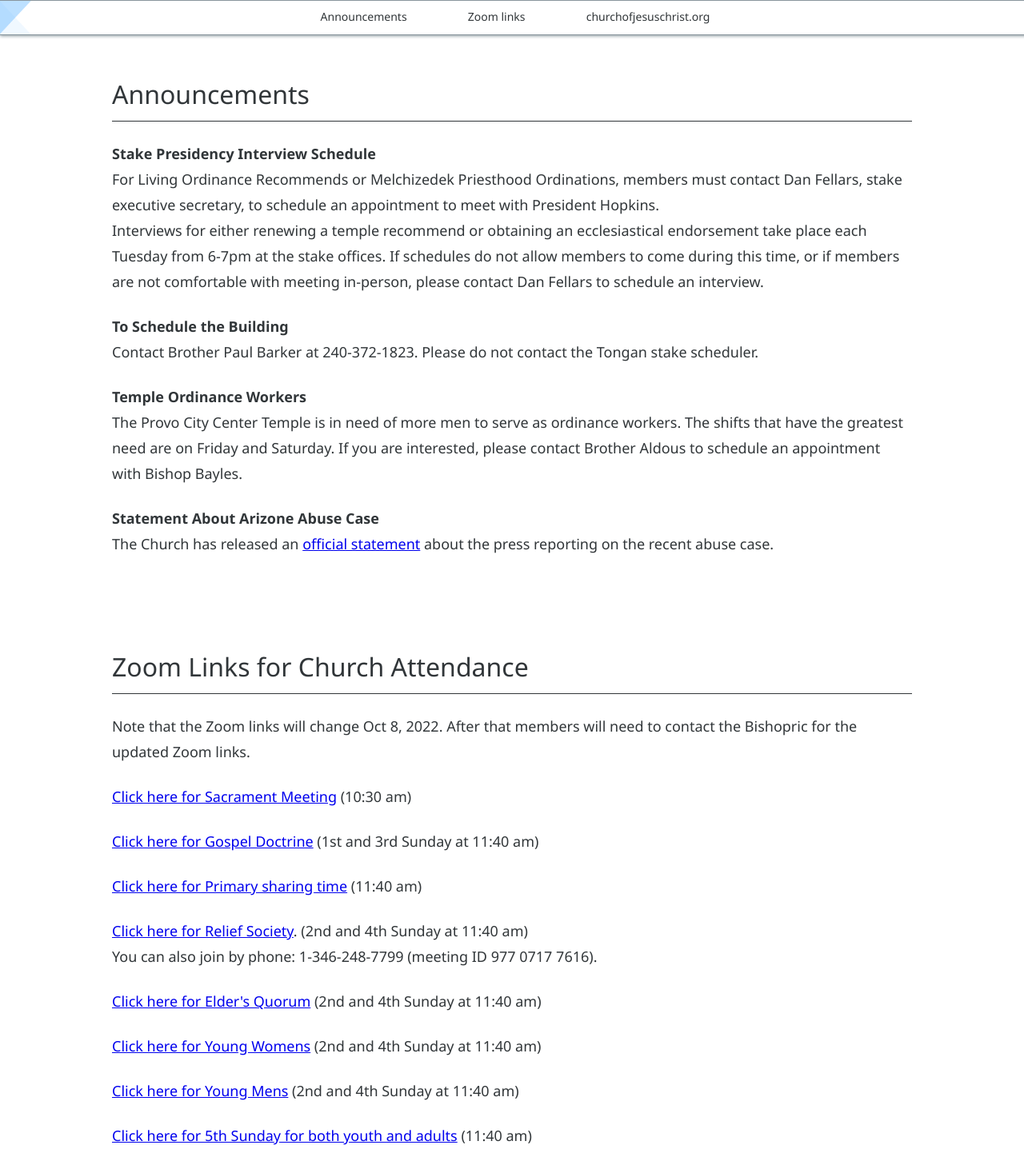
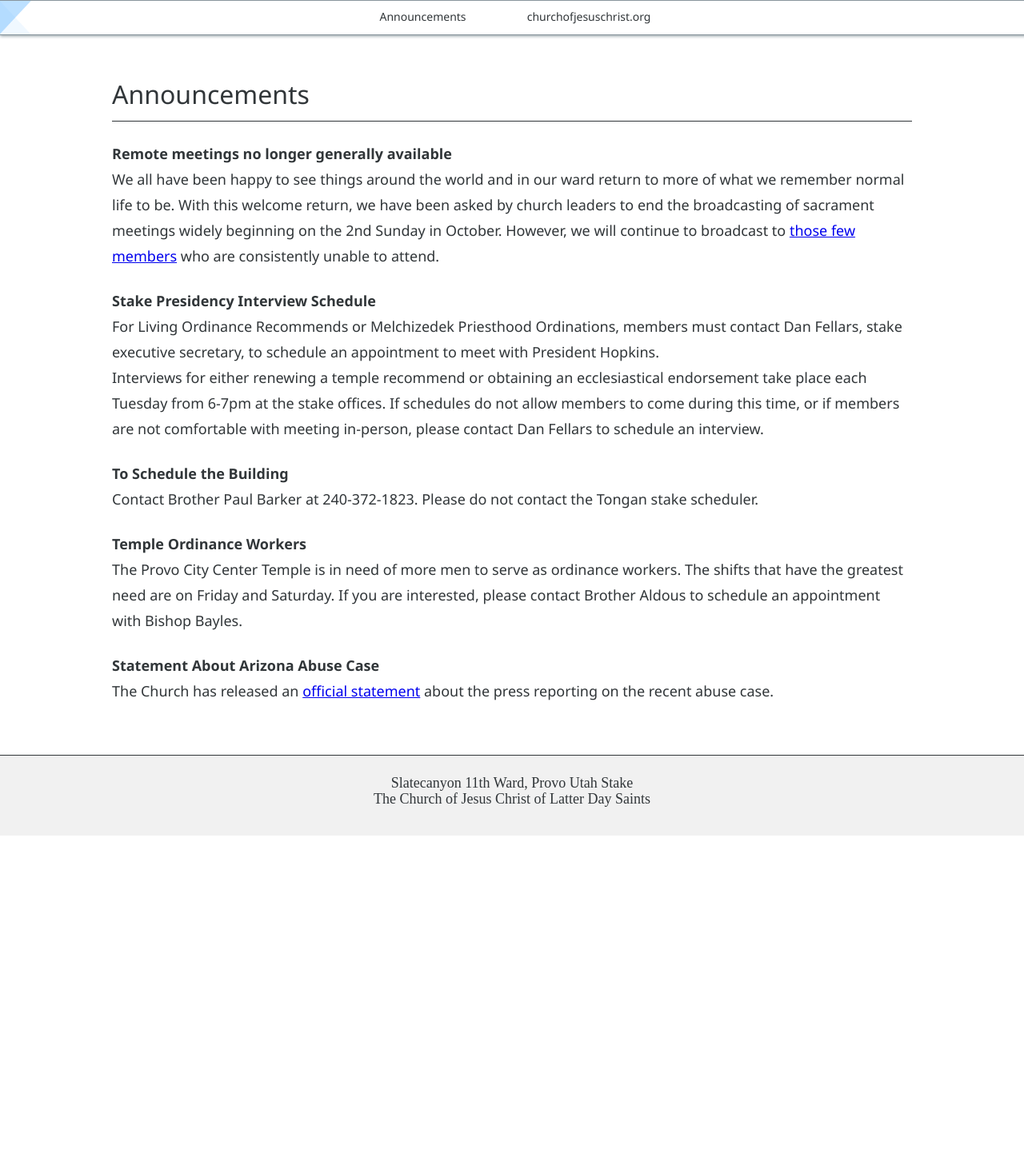
Before and after one commit to sc11clerk/sc11clerk.github.io, a plain HTML site: page index.html in a window 1280 px wide. Shown: the part 158-1600 px from the top of the page at 80% size. After the commit the page ends 1203 px from the top, so only its background shows below. Drawn offline with nearby package versions, Linux system fonts and the light colour scheme.

Commit message:
Removed remote meeting links and added corresponding announcement

```diff
--- a/index.html
+++ b/index.html
@@ -21,12 +21,10 @@
                     src="img/ham.png" style="width: 32px;" /></button>
             <div id="myDropdown" class="dropdown-content">
                 <a href="#announcements">Announcements</a>
-                <a href="#links">Zoom links</a>
                 <a href="https://www.churchofjesuschrist.org/?lang=eng" target="_blank">churchofjesuschrist.org</a>
             </div>
             <ul id="nav" class="nav-link-list">
                 <li><a href="#announcements">Announcements</a></li>
-                <li><a href="#links">Zoom links</a></li>
                 <li><a href="https://www.churchofjesuschrist.org/?lang=eng" target="_blank">churchofjesuschrist.org</a></li>
             </ul>
         </div>
@@ -35,6 +33,17 @@
             <div>
                 <div id="announcements">
                     <h2>Announcements</h2>
+                    <p><strong>Remote meetings no longer generally available</strong><br />
+                        We all have been happy to see things around the world
+                        and in our ward return to more of what we remember
+                        normal life to be. With this welcome return, we have
+                        been asked by church leaders to end the broadcasting of
+                        sacrament meetings widely beginning on the 2nd Sunday
+                        in October. However, we will continue to broadcast to
+                        <a
+                        href="https://www.churchofjesuschrist.org/study/manual/general-handbook/29-meetings-in-the-church?lang=eng#title_number57">those
+                        few members</a> who are consistently unable to attend.
+                    </p>
                     <p><strong>Stake Presidency Interview Schedule</strong><br />
                         For Living Ordinance Recommends or Melchizedek
                         Priesthood Ordinations, members must contact Dan
@@ -59,34 +68,10 @@
                         an appointment with Bishop Bayles.
                     </p>
 
-                    <p><strong>Statement About Arizone Abuse Case</strong><br />
+                    <p><strong>Statement About Arizona Abuse Case</strong><br />
                        The Church has released an <a href="https://newsroom.churchofjesuschrist.org/article/church-provides-further-details-about-arizona-abuse-case">official statement</a> about the press reporting on the recent abuse case.
                     </p>
 
-                </div>
-                <div id="links">
-                    <h2>Zoom Links for Church Attendance</h2>
-                    <p>Note that the Zoom links will change Oct 8, 2022. After that members will need to contact the Bishopric for the updated Zoom links.</p>
-                    <p><a target="_blank" href="https://zoom.us/j/91296589427?pwd=ZVI5cStCVWs1KzRwTk1jZkxXalMxUT09">Click here for Sacrament Meeting</a> (10:30 am)</p>
-
-                    <p><a target="_blank" href="https://zoom.us/j/92859742429?pwd=ZkFtQ0RESG5NVk4zbmthWUlsMWNmdz09">Click here for Gospel Doctrine</a> (1st and 3rd Sunday at 11:40 am)</p>
-
-                    <!--
-                    <p><a target="_blank" href="https://us04web.zoom.us/j/77058587941?pwd=bGp5VUZ1cVczWXU4bTJFbHducWUvZz09">Click here for Temple Prep Sunday School</a></p>
-                    -->
-
-                    <p><a target="_blank" href="https://zoom.us/j/98910876201?pwd=NEVVdEZFVXRvTnNrVktPQ0JPalJndz09">Click here for Primary sharing time</a> (11:40 am)</p>
-
-                    <p><a target="_blank" href="https://byu.zoom.us/j/97707177616?pwd=bHRTYnJ4T2RRNFU1TUF2cnl0Y254QT09">Click here for Relief Society</a>. (2nd and 4th Sunday at 11:40 am)<br />
-You can also join by phone: 1-346-248-7799 (meeting ID 977 0717 7616).</p>
-
-                    <p><a target="_blank" href="https://us02web.zoom.us/j/89942912542?pwd=SERCaHFZMUFuYy9mbTFDQmlXamdVQT09">Click here for Elder's Quorum</a> (2nd and 4th Sunday at 11:40 am)</p>
-
-                    <p><a target="_blank" href="https://byu.zoom.us/j/95743042695?pwd=N2FHRys0MzRiNWxuUWNGbWtDMllndz09">Click here for Young Womens</a> (2nd and 4th Sunday at 11:40 am)</p>
-
-                    <p><a target="_blank" href="https://rmuohp.zoom.us/j/9962423155?pwd=OUtOcmhUdU45U1BESnpPYjBmVkZNQT09">Click here for Young Mens</a> (2nd and 4th Sunday at 11:40 am)</p>
-
-                    <p><a target="_blank" href="https://zoom.us/j/91296589427?pwd=ZVI5cStCVWs1KzRwTk1jZkxXalMxUT09">Click here for 5th Sunday for both youth and adults</a> (11:40 am)</p>
                 </div>
             </div>
         </section>
```
